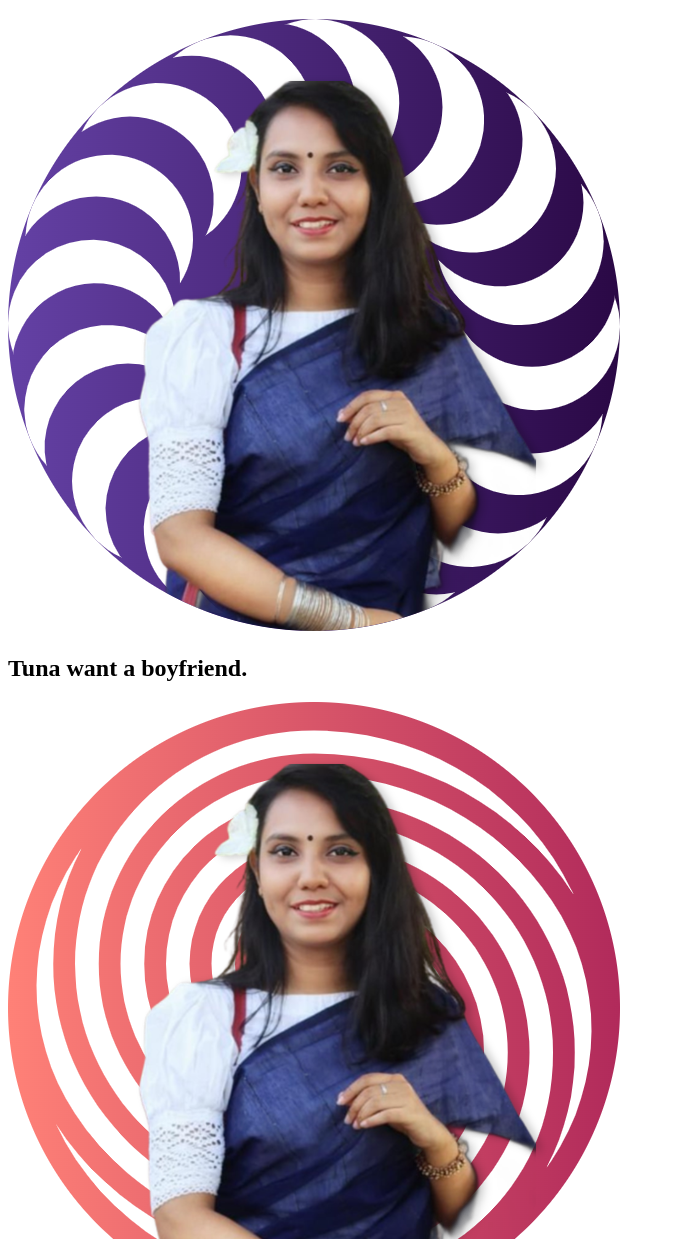
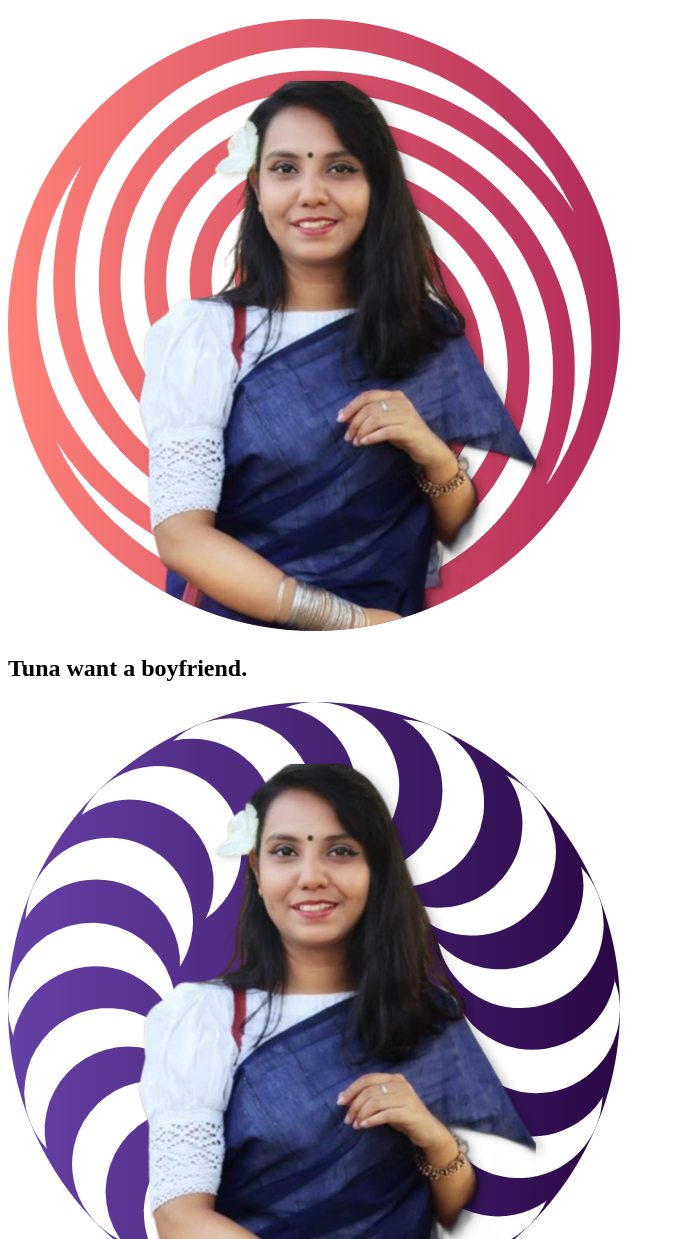
Before and after one commit to mdOmarfaruk151/My-First-Website, a plain HTML site: page index.html in a window 1280 px wide. Shown: the part 61-1300 px from the top of the page, without its empty margins (0-675 px from the left). Drawn offline with Linux system fonts and the light colour scheme.

Commit message:
tuna 2nd pic

```diff
--- a/index.html
+++ b/index.html
@@ -11,11 +11,11 @@
     <h1>
         This is Tuna. I am borishilla Monu.
     </h1>
-    <img src="tuna-pic2.png" alt="">
+    <img src="images/tuna-pic.png" alt="">
     <h2>
         Tuna want a boyfriend.
     </h2>
-    <img src="tuna-pic.png" alt="">
+    <img src="images/tuna-pic2.png" alt="">
 
     <p>
         This year tuna fail the final exam. That's why she have to retake the exam again.
```
Also changed, not shown: Images/tuna-pic.png (renamed from tuna-pic.png), Images/tuna-pic2.png (renamed from tuna-pic2.png).
